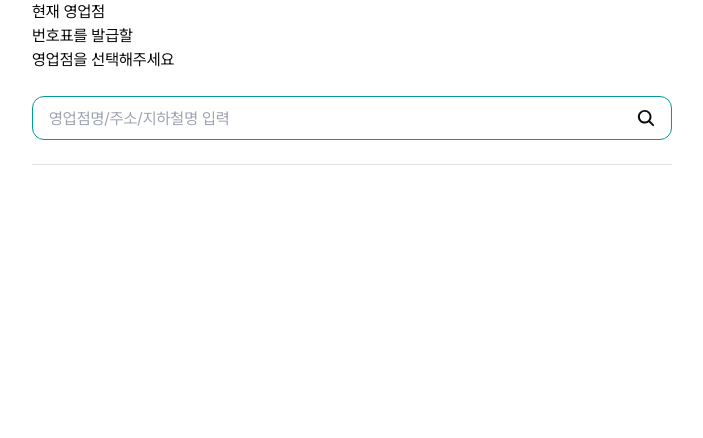
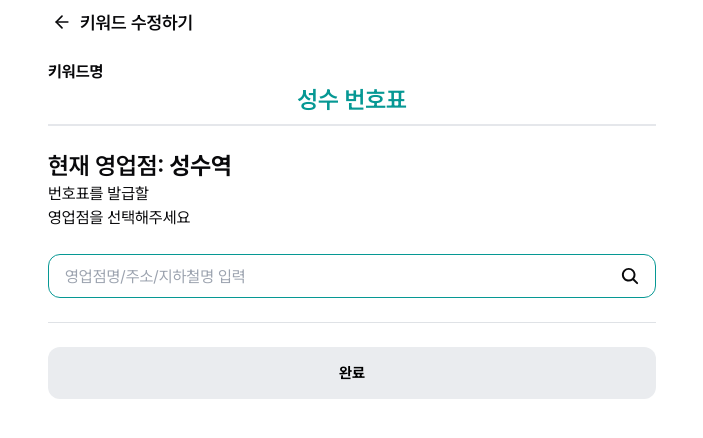
Before and after one commit to KeywordHanaro/KeywordHanaro_FE, a Next.js app: page /keyword/edit/ticket in a window 1280 px wide. Shown: the top 438 px of the page, without its empty margins (288-991 px from the left). Built offline with nearby package versions, Linux system fonts and the light colour scheme.

Commit message:
[fix] button disabled action

```diff
--- a/app/(routes)/keyword/edit/ticket/page.tsx
+++ b/app/(routes)/keyword/edit/ticket/page.tsx
@@ -1,22 +1,103 @@
 'use client';
 
+import { Button } from '@/components/atoms/Button';
+import Header from '@/components/atoms/Header';
+import { KeywordInputRef } from '@/components/atoms/Inputs';
 import SelectBranch from '@/components/templates/createKeyword/ticket/SelectBranch';
 import { useTicket } from '@/contexts/TicketContext';
 import { Branch } from '@/data/bank';
-
-// import { useRouter } from 'next/navigation';
+import { ticketKeyword } from '@/data/ticket';
+import { useRouter } from 'next/navigation';
+import {
+  ChangeEvent,
+  useCallback,
+  useEffect,
+  useState,
+  useRef,
+  useMemo,
+} from 'react';
 
 export default function EditTicketKeywordPage() {
-  // const router = useRouter();
-  const { setSelectedBranch, selectedBranch } = useTicket();
+  const router = useRouter();
+  const [isButtonDisabled, setIsButtonDisabled] = useState<boolean>(true);
+  const { setSelectedBranch, setKeywordName, keywordName, selectedBranch } =
+    useTicket();
+  const [branch, setBranch] = useState<Branch | null>(null);
+  const [keyword, setKeyword] = useState<string | null>(null);
+  useEffect(() => {
+    setBranch(ticketKeyword[0].branch);
+    setKeyword(ticketKeyword[0].keyword);
+    setSelectedBranch(ticketKeyword[0].branch);
+    setKeywordName(ticketKeyword[0].keyword);
+    // eslint-disable-next-line react-hooks/exhaustive-deps
+  }, []);
+
   const handleSetBranch = (branch: Branch) => {
     setSelectedBranch(branch);
     // router.push('/keyword/create/ticket/step3');
   };
+  const keywordNameRef = useRef<HTMLInputElement>(null);
+  const handleInputChange = useCallback(
+    (e: ChangeEvent<HTMLInputElement>) => {
+      setKeywordName(e.target.value);
+      if (e.target.value === keyword) {
+        setIsButtonDisabled(true);
+      } else {
+        setIsButtonDisabled(false);
+      }
+    },
+    [setKeywordName, keyword]
+  );
+
+  const onComplete = useCallback(() => {
+    const updatedFormData = {
+      branch: selectedBranch,
+      keywordName: keywordName,
+    };
+    console.log('Sending data to server:', updatedFormData);
+    router.back();
+  }, [keywordName, selectedBranch, router]);
+
+  const isBtnDisabled = useMemo(() => {
+    const isDataChanged =
+      selectedBranch?.branchId !== branch?.branchId || keywordName !== keyword;
+    const isValid =
+      !!selectedBranch?.branchId && (keywordName?.length ?? 0 > 0);
+
+		return !(isDataChanged && isValid)
+  }, [selectedBranch, keywordName, branch, keyword]);
+
   return (
     <>
-      <h1>현재 영업점 {selectedBranch?.branchName}</h1>
-      <SelectBranch handleSetBranch={handleSetBranch} />
+      <Header text='키워드 수정하기' showActionButton={false} />
+      <div className='p-4 flex flex-col gap-6'>
+        <div>
+          <div className='flex flex-col'>
+            <strong>키워드명</strong>
+            <KeywordInputRef
+              className='text-hanaPrimary w-full'
+              placeHolder={keywordName || '키워드를 입력하세요'}
+              onChange={handleInputChange}
+              defaultValue={keywordName || ''}
+              ref={keywordNameRef}
+            />
+          </div>
+        </div>
+        <div>
+          <div className='text-2xl font-semibold flex'>
+            <p>현재 영업점: </p>
+            <p className='font-bold'>&nbsp;{selectedBranch?.branchName}</p>{' '}
+          </div>
+          <SelectBranch handleSetBranch={handleSetBranch} />
+        </div>
+        <Button
+          onClick={onComplete}
+          className='w-full'
+          isDisabled={isBtnDisabled}
+        >
+          완료
+        </Button>
+      </div>
     </>
   );
 }
--- /dev/null
+++ b/data/ticket.ts
@@ -0,0 +1,33 @@
+import { Branch } from './bank';
+
+export type TicketProps = {
+  branch: Branch | null;
+  keyword: string | null;
+};
+
+export const ticketKeyword: TicketProps[] = [
+  {
+    branch: {
+      branchId: 1,
+      branchName: '성수역',
+      distance: 100,
+      address:
+        '서울특별시 성동구 성수이로 113 [성수2가 3동 289010 제강빌딩 2층]',
+      contact: '02)462-7627',
+      businessHours: '평일 09:00 ~ 16:00(영업일 기준)',
+    },
+    keyword: '성수 번호표',
+  },
+  {
+    branch: {
+      branchId: 2,
+      branchName: '서울숲',
+      distance: 200,
+      address:
+        '서울특별시 성동구 아차산로 6, 누디트서울숲 2층 (성수1가2동 656-1731번지)',
+      contact: '02-469-1111',
+      businessHours: '평일 09:00 ~ 16:00(영업일 기준)',
+    },
+		keyword:'서울숲 번호표'
+  },
+];
```
